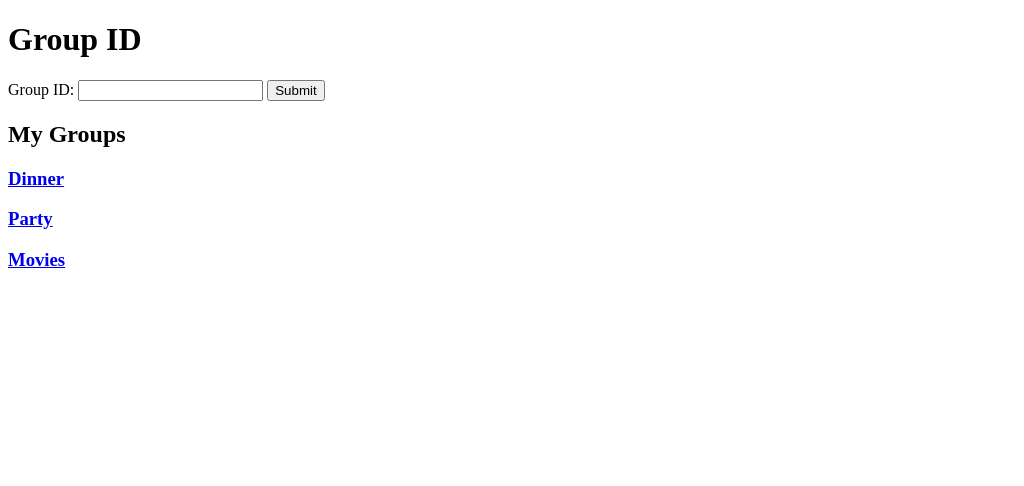
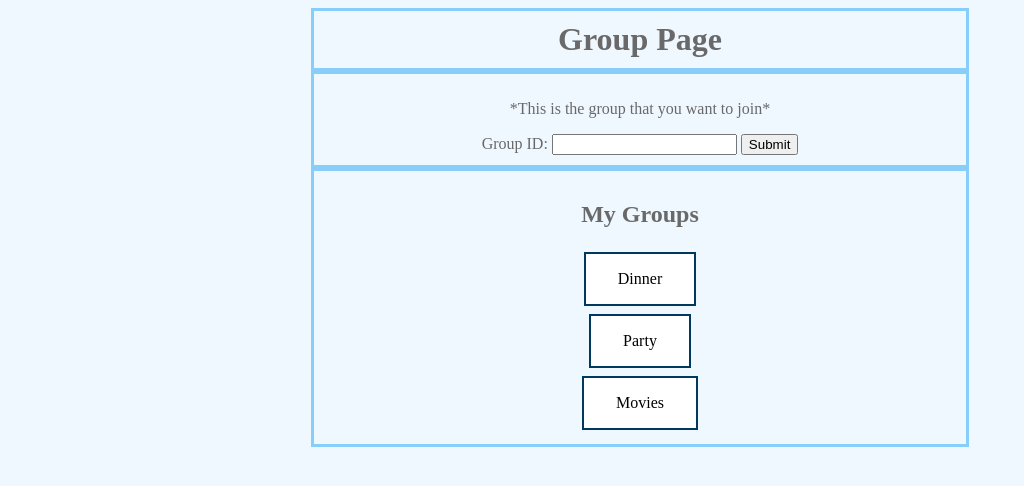
Before and after one commit to DavidHUT/Startup, a plain HTML site: page group.html in a window 1280 px wide. Shown: the whole page, without its empty margins (0-1024 px from the left). Drawn offline with Linux system fonts and the light colour scheme.

Commit message:
I changed the way I referencd buttons in my html file, as well as added a paragraph in my container one. In my group.css i just finished the styling by implementing buttons and centering text within the box.

```diff
--- /dev/null
+++ b/group.css
@@ -0,0 +1,108 @@
+body {
+    background-color: aliceblue;
+}
+
+h1 {
+    text-align: center;
+    color: dimgray;
+    margin: auto;
+    width: 50%;
+    border: 3px solid lightskyblue;
+    padding: 10px;
+}
+
+div.container1 {
+    text-align: center;
+    color: dimgray;
+    margin: auto;
+    width: 50%;
+    border: 3px solid lightskyblue;
+    padding: 10px;
+}
+
+
+
+div.container2 {
+    text-align: center;
+    color: dimgray;
+    margin: auto;
+    width: 50%;
+    border: 3px solid lightskyblue;
+    padding: 10px;
+}
+
+
+.button {
+    background-color: #00385e;
+    border: none;
+    color: white;
+    padding: 16px 32px;
+    text-align: center;
+    text-decoration: none;
+    display: inline-block;
+    font-size: 16px;
+    margin: 4px 2px;
+    transition-duration: 0.4s;
+    cursor: pointer;
+  }
+
+  .button {
+    background-color: white;
+    color: black;
+    border: 2px solid #00385e;
+  }
+
+  .button:hover {
+    background-color: #00385e;
+    color: white;
+  }
+
+  .button2 {
+    background-color: #00385e;
+    border: none;
+    color: white;
+    padding: 16px 32px;
+    text-align: center;
+    text-decoration: none;
+    display: inline-block;
+    font-size: 16px;
+    margin: 4px 2px;
+    transition-duration: 0.4s;
+    cursor: pointer;
+  }
+
+  .button2 {
+    background-color: white;
+    color: black;
+    border: 2px solid #00385e;
+  }
+
+  .button2:hover {
+    background-color: #00385e;
+    color: white;
+  }
+
+  .button3 {
+    background-color: #00385e;
+    border: none;
+    color: white;
+    padding: 16px 32px;
+    text-align: center;
+    text-decoration: none;
+    display: inline-block;
+    font-size: 16px;
+    margin: 4px 2px;
+    transition-duration: 0.4s;
+    cursor: pointer;
+  }
+
+  .button3 {
+    background-color: white;
+    color: black;
+    border: 2px solid #00385e;
+  }
+
+  .button3:hover {
+    background-color: #00385e;
+    color: white;
+  }
--- a/group.html
+++ b/group.html
@@ -2,11 +2,20 @@
 <html>
 <meta charset="UTF-8" />
 <meta name="viewport" content="width=device-width, initial-scale=1" />
+<head>
+    <link rel="stylesheet" href="group.css" />
+</head>
 
 <body>
 
 
-    <h1>Group ID</h1>
+    <h1>Group Page</h1>
+
+
+
+    <div class="container1">
+
+        <p>*This is the group that you want to join*</p>
 
         <form action="/action_page.php">
             <label for="GroupToJoin">Group ID:</label>
@@ -14,16 +23,20 @@
             <input type="submit" />
         </form>
 
+    </div>
+
+    <div class="container2">
         <h2> My Groups </h2>
 
         <div class="Group 1">
-        <h3><a href="https://thisisfake.org/">Dinner</a></h3>
+            <a href="https://thisisfake.org/" class="button">Dinner</a>
         </div>
         <div class="Group 2">
-        <h3><a href="https://thisisfake2.org/">Party</a></h3>
+            <a href="https://thisisfake2.org/" class="button2">Party</a>
         </div>
         <div class="Group 3">
-        <h3><a href="https://thisisfake3.org/">Movies</a></h3>
+            <a href="https://thisisfake3.org/" class="button3">Movies</a>
+        </div>
     </div>
 
 
```
Lines whose indentation alone changed are shown as unchanged.
